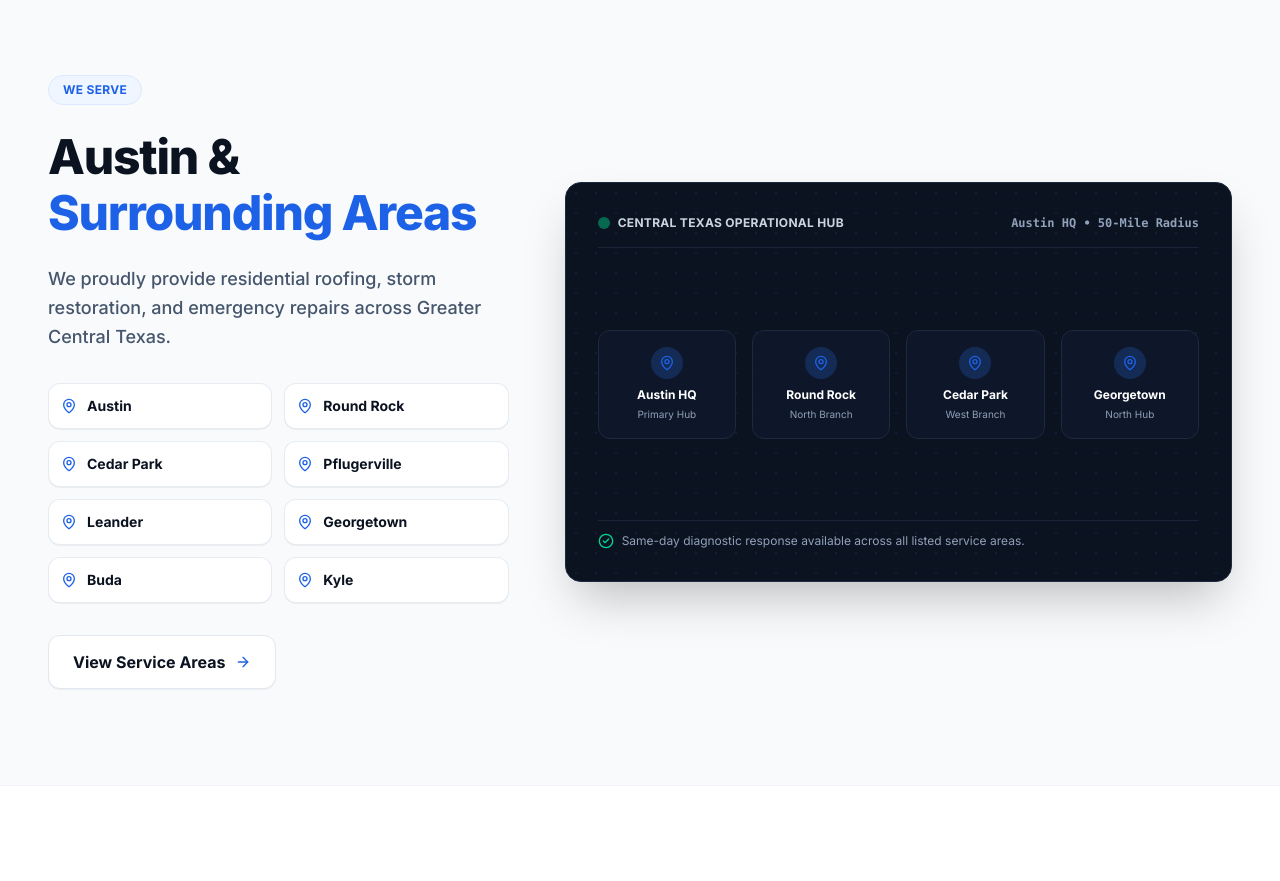
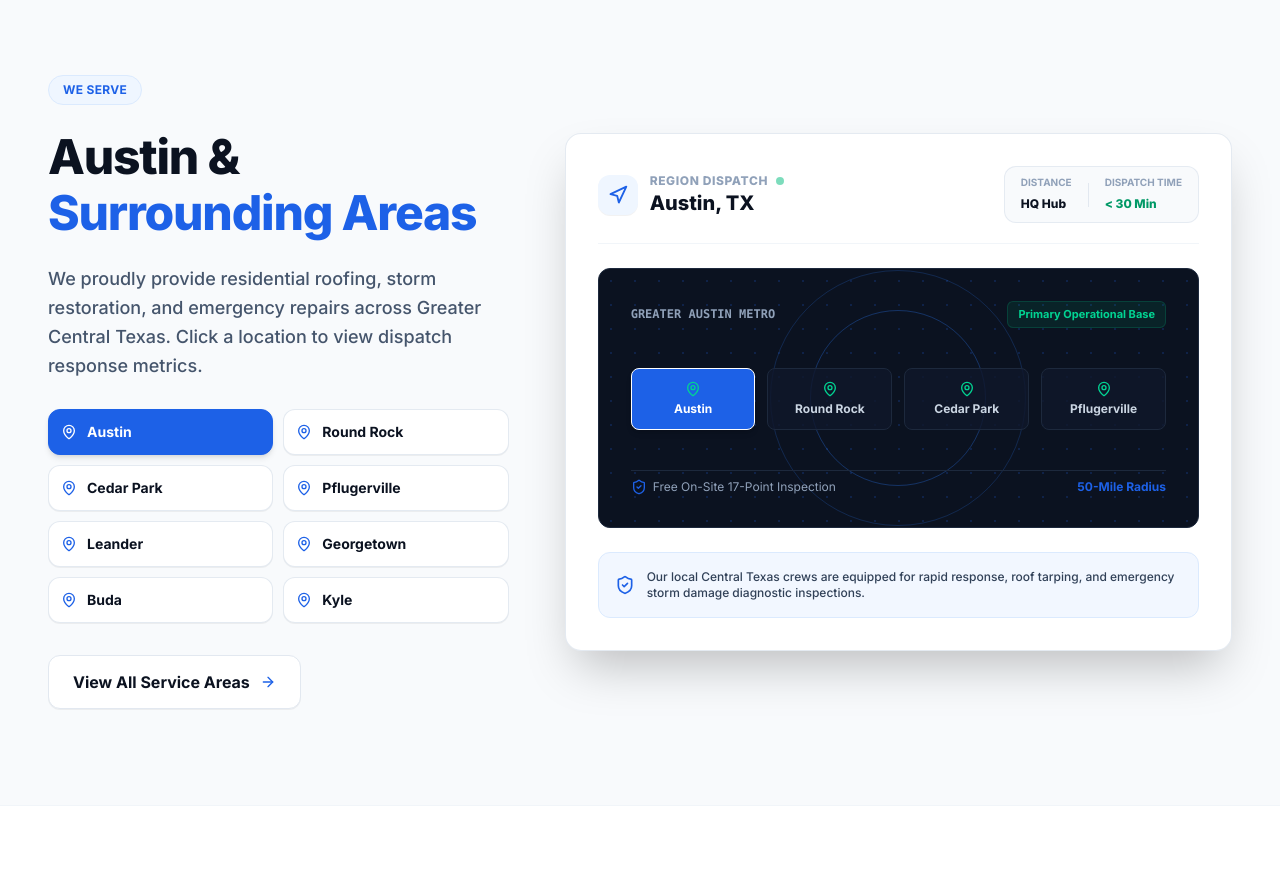
Before and after one commit to colosus-0s/Roofora, a React (Vite) app: page / in a window 1280 px wide. Shown: the part 4460-5341 px from the top of the page. Built offline with nearby package versions, Linux system fonts and the light colour scheme.

Commit message:
refine: complete full UI/UX polish and reference alignment pass

```diff
--- a/src/components/ServiceAreas.tsx
+++ b/src/components/ServiceAreas.tsx
@@ -1,24 +1,33 @@
-import React from 'react';
-import { MapPin, ArrowRight, CheckCircle2 } from 'lucide-react';
+import React, { useState } from 'react';
+import { MapPin, ArrowRight, ShieldCheck, Navigation } from 'lucide-react';
 
-const serviceCities = [
-  'Austin',
-  'Round Rock',
-  'Cedar Park',
-  'Pflugerville',
-  'Leander',
-  'Georgetown',
-  'Buda',
-  'Kyle',
+interface CityDetail {
+  name: string;
+  distance: string;
+  response: string;
+  status: string;
+}
+
+const serviceCities: CityDetail[] = [
+  { name: 'Austin', distance: 'HQ Hub', response: '< 30 Min', status: 'Primary Operational Base' },
+  { name: 'Round Rock', distance: '15 Miles North', response: '< 45 Min', status: 'Active Field Crews' },
+  { name: 'Cedar Park', distance: '18 Miles NW', response: '< 45 Min', status: 'Active Field Crews' },
+  { name: 'Pflugerville', distance: '14 Miles NE', response: '< 45 Min', status: 'Active Field Crews' },
+  { name: 'Leander', distance: '22 Miles NW', response: '< 60 Min', status: 'Daily Coverage Zone' },
+  { name: 'Georgetown', distance: '26 Miles North', response: '< 60 Min', status: 'Daily Coverage Zone' },
+  { name: 'Buda', distance: '15 Miles South', response: '< 45 Min', status: 'Daily Coverage Zone' },
+  { name: 'Kyle', distance: '21 Miles South', response: '< 60 Min', status: 'Daily Coverage Zone' },
 ];
 
 export const ServiceAreas: React.FC = () => {
+  const [selectedCity, setSelectedCity] = useState<CityDetail>(serviceCities[0]);
+
   return (
     <section className="w-full bg-[#F8FAFC] py-16 sm:py-20 lg:py-24 border-t border-slate-100">
       <div className="max-w-[1720px] w-full mx-auto px-4 sm:px-6 lg:px-12">
         <div className="grid grid-cols-1 lg:grid-cols-12 gap-10 lg:gap-14 items-center">
 
-          {/* Left Column: Coverage List */}
+          {/* Left Column: Coverage List & Intro */}
           <div className="lg:col-span-5 space-y-6">
             <div className="inline-flex items-center gap-2 px-3.5 py-1.5 rounded-full bg-blue-50 border border-blue-100 text-xs font-bold text-[#1D61E7] tracking-wide uppercase">
               <span>WE SERVE</span>
@@ -30,17 +39,28 @@ export const ServiceAreas: React.FC = () => {
             </h2>
 
             <p className="text-slate-600 font-medium text-base sm:text-lg leading-relaxed max-w-md">
-              We proudly provide residential roofing, storm restoration, and emergency repairs across Greater Central Texas.
+              We proudly provide residential roofing, storm restoration, and emergency repairs across Greater Central Texas. Click a location to view dispatch response metrics.
             </p>
 
-            {/* City Grid List */}
-            <div className="grid grid-cols-2 gap-3 pt-2">
-              {serviceCities.map((city) => (
-                <div key={city} className="flex items-center gap-2.5 bg-white p-3 rounded-xl border border-slate-200/80 shadow-2xs">
-                  <MapPin className="w-4 h-4 text-[#1D61E7] flex-shrink-0" />
-                  <span className="text-xs sm:text-sm font-bold text-[#0B1220]">{city}</span>
-                </div>
-              ))}
+            {/* City Grid List with Interactive Selection */}
+            <div className="grid grid-cols-2 gap-2.5 pt-1">
+              {serviceCities.map((city) => {
+                const isSelected = selectedCity.name === city.name;
+                return (
+                  <button
+                    key={city.name}
+                    onClick={() => setSelectedCity(city)}
+                    className={`flex items-center gap-2.5 p-3 rounded-xl border text-left transition-all duration-200 cursor-pointer ${
+                      isSelected
+                        ? 'bg-[#1D61E7] border-[#1D61E7] text-white shadow-md'
+                        : 'bg-white border-slate-200/90 text-[#0B1220] hover:border-blue-200 shadow-2xs'
+                    }`}
+                  >
+                    <MapPin className={`w-4 h-4 flex-shrink-0 ${isSelected ? 'text-white' : 'text-[#1D61E7]'}`} />
+                    <span className="text-xs sm:text-sm font-bold">{city.name}</span>
+                  </button>
+                );
+              })}
             </div>
 
             {/* CTA */}
@@ -49,68 +69,93 @@ export const ServiceAreas: React.FC = () => {
                 href="/services"
                 className="inline-flex items-center gap-2.5 px-6 py-3.5 rounded-xl bg-white hover:bg-slate-50 border border-slate-200 text-[#0B1220] font-bold text-sm sm:text-base shadow-2xs hover:shadow-xs transition-all duration-200 group"
               >
-                <span>View Service Areas</span>
+                <span>View All Service Areas</span>
                 <ArrowRight className="w-4 h-4 text-[#1D61E7] group-hover:translate-x-1 transition-transform" />
               </a>
             </div>
           </div>
 
-          {/* Right Column: Custom Visual Regional Map Card */}
+          {/* Right Column: Premium Interactive Regional Service Map Card */}
           <div className="lg:col-span-7">
-            <div className="bg-[#0B1220] rounded-2xl p-6 sm:p-8 border border-slate-800 shadow-2xl relative overflow-hidden min-h-[400px] flex flex-col justify-between text-white">
+            <div className="bg-white rounded-2xl p-6 sm:p-8 border border-slate-200/90 shadow-2xl relative overflow-hidden flex flex-col justify-between space-y-6">
 
-              {/* Subtle Regional Grid Pattern Background */}
-              <div className="absolute inset-0 bg-[radial-gradient(#1D61E7_1px,transparent_1px)] [background-size:20px_20px] opacity-15 pointer-events-none"></div>
-
-              {/* Map Card Header */}
-              <div className="flex items-center justify-between relative z-10 border-b border-slate-800/80 pb-4">
-                <div className="flex items-center gap-2">
-                  <div className="w-3 h-3 rounded-full bg-emerald-500 animate-pulse"></div>
-                  <span className="text-xs font-bold tracking-wide uppercase text-slate-300">Central Texas Operational Hub</span>
+              {/* Card Header & Selected City Dispatch Status */}
+              <div className="flex flex-col sm:flex-row sm:items-center justify-between gap-4 border-b border-slate-100 pb-5">
+                <div className="flex items-center gap-3">
+                  <div className="w-10 h-10 rounded-xl bg-blue-50 text-[#1D61E7] flex items-center justify-center flex-shrink-0 shadow-2xs">
+                    <Navigation className="w-5 h-5 stroke-[2.2]" />
+                  </div>
+                  <div>
+                    <div className="flex items-center gap-2">
+                      <span className="text-xs font-extrabold text-slate-400 uppercase tracking-wider">Region Dispatch</span>
+                      <span className="w-2 h-2 rounded-full bg-emerald-500 animate-pulse"></span>
+                    </div>
+                    <h3 className="text-xl font-extrabold text-[#0B1220]">{selectedCity.name}, TX</h3>
+                  </div>
                 </div>
 
-                <span className="text-xs font-mono font-bold text-slate-400">Austin HQ • 50-Mile Radius</span>
-              </div>
-
-              {/* Central Map Pins Graphic */}
-              <div className="my-8 relative z-10 grid grid-cols-2 sm:grid-cols-4 gap-4">
-                <div className="bg-slate-900/90 border border-slate-800 p-4 rounded-xl text-center space-y-1 hover:border-[#1D61E7] transition-colors">
-                  <div className="w-8 h-8 rounded-full bg-blue-500/20 text-[#1D61E7] flex items-center justify-center mx-auto mb-2">
-                    <MapPin className="w-4 h-4" />
+                <div className="bg-[#F8FAFC] border border-slate-200/80 px-4 py-2 rounded-xl flex items-center gap-4">
+                  <div>
+                    <span className="text-[10px] font-bold text-slate-400 uppercase block">Distance</span>
+                    <span className="text-xs font-black text-[#0B1220]">{selectedCity.distance}</span>
                   </div>
-                  <div className="text-xs font-bold text-white">Austin HQ</div>
-                  <div className="text-[10px] text-slate-400">Primary Hub</div>
-                </div>
-
-                <div className="bg-slate-900/90 border border-slate-800 p-4 rounded-xl text-center space-y-1 hover:border-[#1D61E7] transition-colors">
-                  <div className="w-8 h-8 rounded-full bg-blue-500/20 text-[#1D61E7] flex items-center justify-center mx-auto mb-2">
-                    <MapPin className="w-4 h-4" />
+                  <div className="w-px h-6 bg-slate-200"></div>
+                  <div>
+                    <span className="text-[10px] font-bold text-slate-400 uppercase block">Dispatch Time</span>
+                    <span className="text-xs font-black text-emerald-600">{selectedCity.response}</span>
                   </div>
-                  <div className="text-xs font-bold text-white">Round Rock</div>
-                  <div className="text-[10px] text-slate-400">North Branch</div>
-                </div>
-
-                <div className="bg-slate-900/90 border border-slate-800 p-4 rounded-xl text-center space-y-1 hover:border-[#1D61E7] transition-colors">
-                  <div className="w-8 h-8 rounded-full bg-blue-500/20 text-[#1D61E7] flex items-center justify-center mx-auto mb-2">
-                    <MapPin className="w-4 h-4" />
-                  </div>
-                  <div className="text-xs font-bold text-white">Cedar Park</div>
-                  <div className="text-[10px] text-slate-400">West Branch</div>
-                </div>
-
-                <div className="bg-slate-900/90 border border-slate-800 p-4 rounded-xl text-center space-y-1 hover:border-[#1D61E7] transition-colors">
-                  <div className="w-8 h-8 rounded-full bg-blue-500/20 text-[#1D61E7] flex items-center justify-center mx-auto mb-2">
-                    <MapPin className="w-4 h-4" />
-                  </div>
-                  <div className="text-xs font-bold text-white">Georgetown</div>
-                  <div className="text-[10px] text-slate-400">North Hub</div>
                 </div>
               </div>
 
-              {/* Map Footer Note */}
-              <div className="relative z-10 flex items-center gap-2 text-xs text-slate-400 pt-3 border-t border-slate-800/80">
-                <CheckCircle2 className="w-4 h-4 text-emerald-400 flex-shrink-0" />
-                <span>Same-day diagnostic response available across all listed service areas.</span>
+              {/* Central Map Illustration Graphic */}
+              <div className="relative bg-[#0B1220] rounded-xl p-8 border border-slate-800 text-white min-h-[260px] flex flex-col justify-between overflow-hidden">
+                {/* Background Radar Grid Pattern */}
+                <div className="absolute inset-0 bg-[radial-gradient(#1D61E7_1px,transparent_1px)] [background-size:24px_24px] opacity-20 pointer-events-none"></div>
+
+                {/* Radar Concentric Rings */}
+                <div className="absolute top-1/2 left-1/2 -translate-x-1/2 -translate-y-1/2 w-64 h-64 rounded-full border border-blue-500/20 pointer-events-none"></div>
+                <div className="absolute top-1/2 left-1/2 -translate-x-1/2 -translate-y-1/2 w-44 h-44 rounded-full border border-blue-500/30 pointer-events-none"></div>
+
+                <div className="relative z-10 flex items-center justify-between">
+                  <span className="text-xs font-mono font-bold text-slate-400">GREATER AUSTIN METRO</span>
+                  <span className="text-[11px] font-bold text-emerald-400 bg-emerald-500/10 px-2.5 py-1 rounded-md border border-emerald-500/20">
+                    {selectedCity.status}
+                  </span>
+                </div>
+
+                {/* Active Pins Grid */}
+                <div className="relative z-10 my-4 grid grid-cols-2 sm:grid-cols-4 gap-3 text-center">
+                  {serviceCities.slice(0, 4).map((c) => (
+                    <div
+                      key={c.name}
+                      onClick={() => setSelectedCity(c)}
+                      className={`p-3 rounded-lg border transition-all cursor-pointer ${
+                        selectedCity.name === c.name
+                          ? 'bg-[#1D61E7] border-white text-white shadow-md'
+                          : 'bg-slate-900/80 border-slate-800 text-slate-300 hover:border-slate-700'
+                      }`}
+                    >
+                      <MapPin className="w-4 h-4 mx-auto mb-1 text-emerald-400" />
+                      <div className="text-xs font-bold">{c.name}</div>
+                    </div>
+                  ))}
+                </div>
+
+                <div className="relative z-10 flex items-center justify-between text-xs text-slate-400 pt-2 border-t border-slate-800">
+                  <span className="flex items-center gap-1.5">
+                    <ShieldCheck className="w-4 h-4 text-[#1D61E7]" />
+                    <span>Free On-Site 17-Point Inspection</span>
+                  </span>
+                  <span className="text-[#1D61E7] font-bold">50-Mile Radius</span>
+                </div>
+              </div>
+
+              {/* Dispatch Guarantee Banner */}
+              <div className="flex items-center gap-3 p-4 rounded-xl bg-blue-50/80 border border-blue-100 text-xs font-medium text-slate-700">
+                <ShieldCheck className="w-5 h-5 text-[#1D61E7] flex-shrink-0" />
+                <span>
+                  Our local Central Texas crews are equipped for rapid response, roof tarping, and emergency storm damage diagnostic inspections.
+                </span>
               </div>
 
             </div>
```
